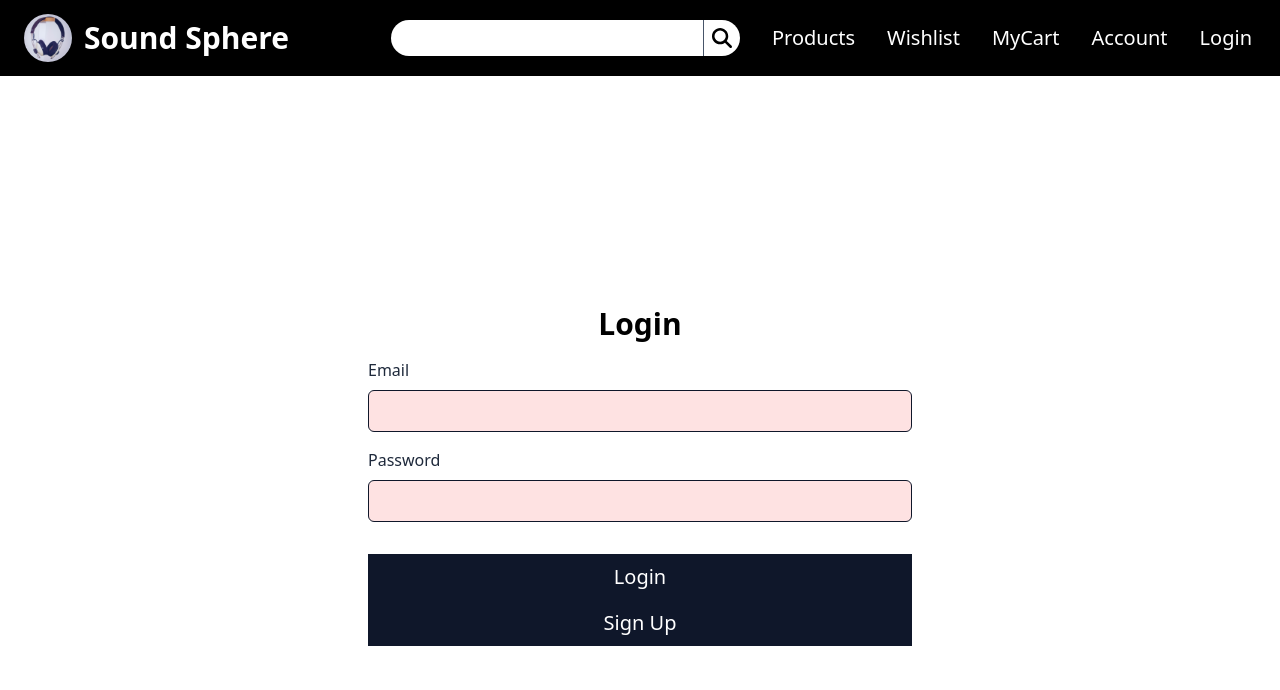
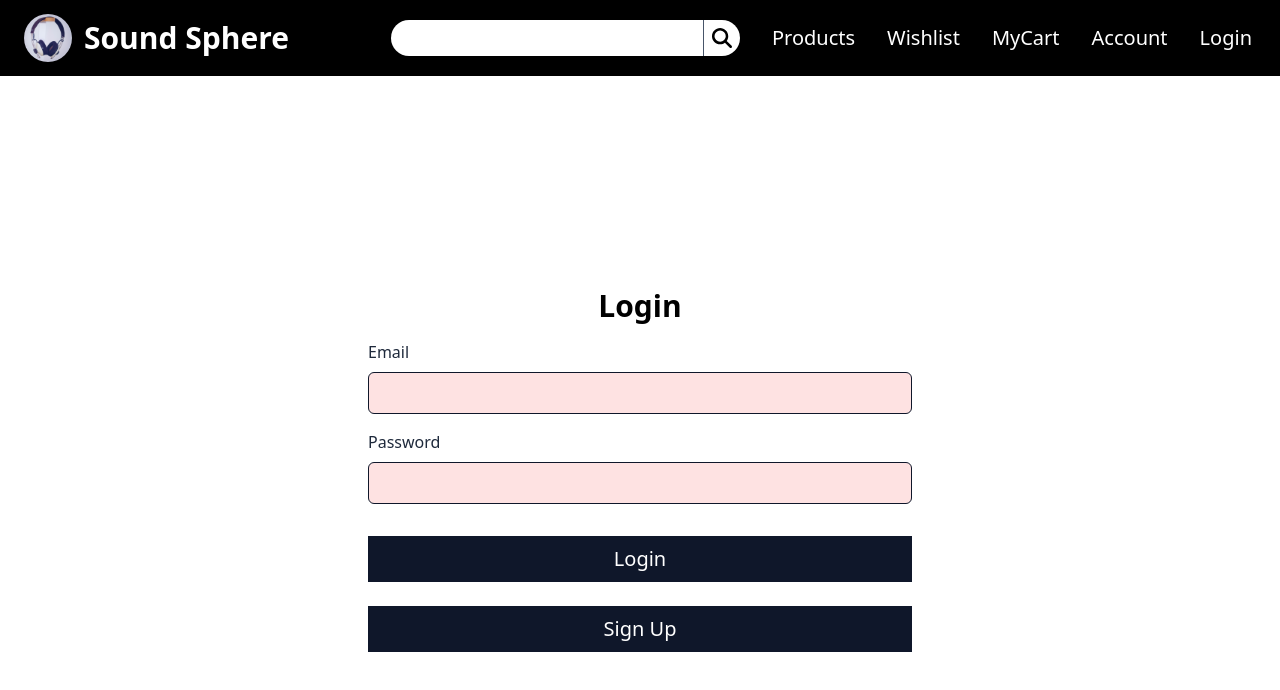
Before and after one commit to Aayush259/E-Commerce, a React (Vite) app: page /E-Commerce/login in a window 1280 px wide. Shown: the top 690 px of the page. Built offline with nearby package versions, Linux system fonts and the light colour scheme.

Commit message:
Update Login.jsx

```diff
--- a/src/components/login/Login.jsx
+++ b/src/components/login/Login.jsx
@@ -25,7 +25,7 @@ export default function Login() {
                     ['Login', 'Sign Up'].map((text, index) => (
                         <button
                             key={text}
-                            className={`w-full bg-slate-900 text-white text-lg md:text-xl py-2 border border-slate-900 hover:bg-white hover:text-slate-900 mt-${index === 0 ? '4' : '2'} duration-300`}
+                            className={`w-full bg-slate-900 text-white my-3 text-lg md:text-xl py-2 border border-slate-900 hover:bg-white hover:text-slate-900 mt-${index === 0 ? '4' : '2'} duration-300`}
                             onClick={(e) => e.preventDefault()}
                         >
                             {text}
```
